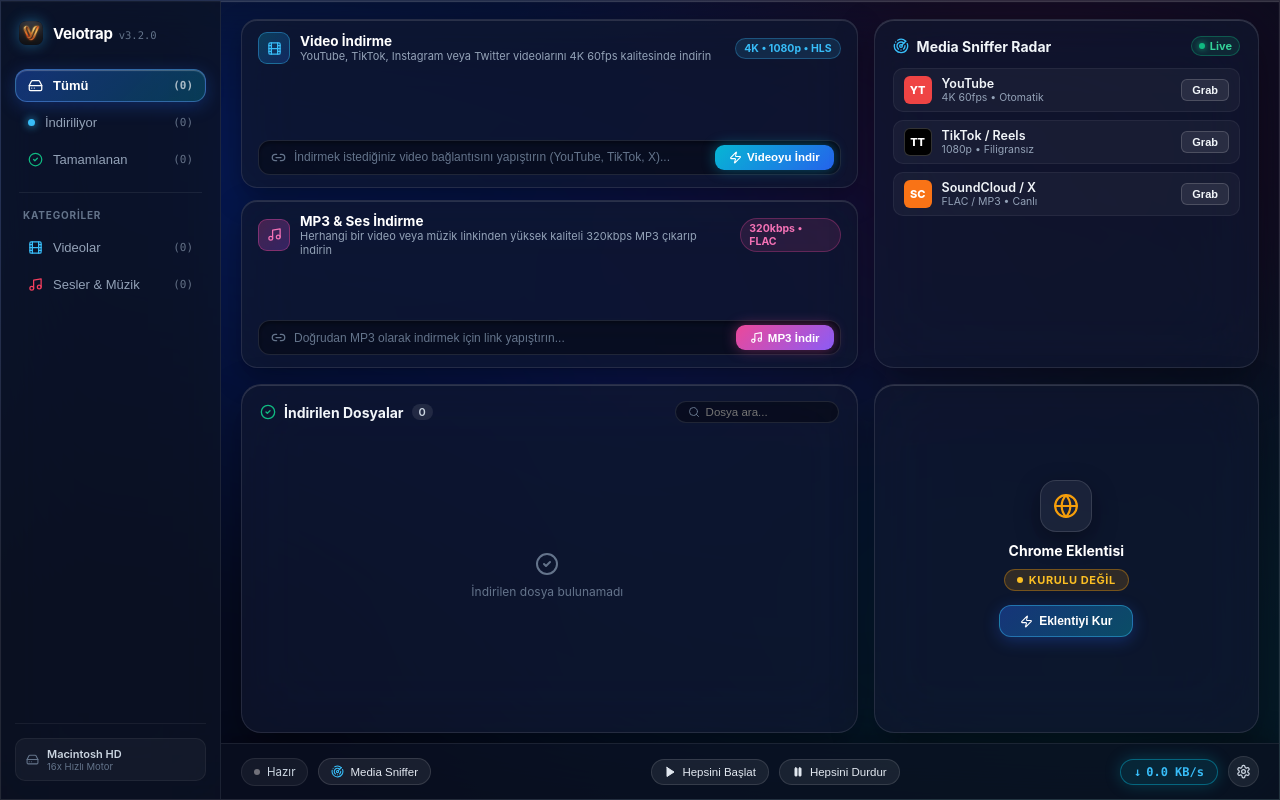
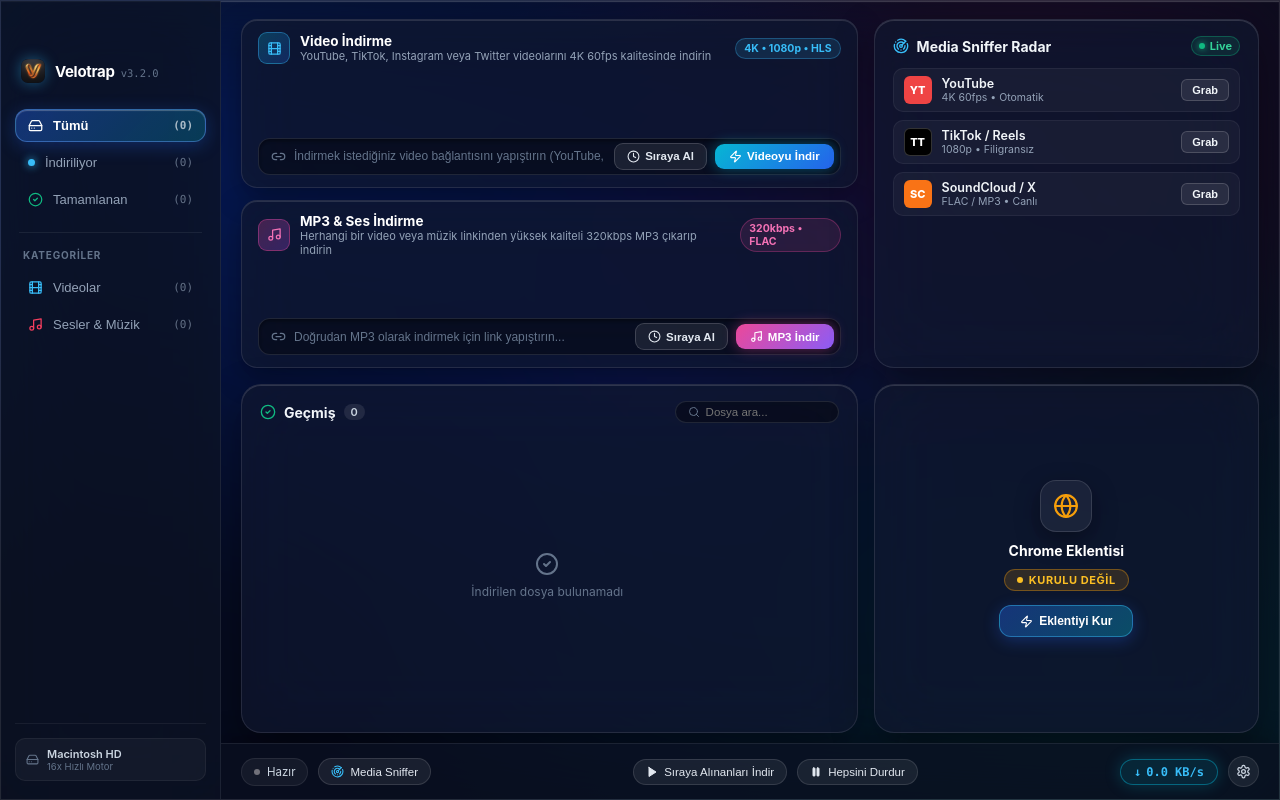
Before and after one commit to EmreYalcn/velotrap, a React (Vite) app: page / in a window 1280 px wide. Built offline with nearby package versions, Linux system fonts and the light colour scheme.

Commit message:
feat(ui): add queue buttons, rename downloads to Geçmiş and position logo below macos buttons

```diff
--- a/package.json
+++ b/package.json
@@ -1,6 +1,6 @@
 {
   "name": "velotrap",
-  "version": "3.1.21",
+  "version": "3.1.22",
   "description": "Velotrap - High-Speed Multi-Threaded Download Manager & Universal Video/Audio Grabber",
   "main": "dist-electron/main.js",
   "scripts": {
--- a/src/App.tsx
+++ b/src/App.tsx
@@ -255,6 +255,33 @@ export function App() {
     }
   };
 
+    const handleQueueDownload = async (url: string, category: 'video' | 'music') => {
+    const clean = url.trim();
+    if (!clean) return;
+    if (category === 'video') setVideoUrlInput('');
+    else setAudioUrlInput('');
+
+    try {
+      const isYt = clean.includes('youtube.com') || clean.includes('youtu.be');
+      const isTiktok = clean.includes('tiktok.com');
+      const ext = category === 'music' ? 'mp3' : 'mp4';
+      const fallbackName = `${category === 'music' ? 'Müzik' : 'Video'}_${Date.now()}.${ext}`;
+
+      if (window.idmApi) {
+        await window.idmApi.addDownload({
+          url: clean,
+          fileName: fallbackName,
+          connectionsCount: settings.maxConnectionsPerDownload || 16,
+          sourceType: isYt || isTiktok ? 'yt-dlp' : 'direct',
+          videoFormatId: category === 'music' ? 'bestaudio' : 'best',
+          autoStart: false,
+        });
+      }
+    } catch (err) {
+      console.error('Queue add failed:', err);
+    }
+  };
+
   const handleDelete = async (id: string, deleteDisk = false) => {
     if (window.idmApi) {
       const updated = await window.idmApi.deleteDownload(id, deleteDisk);
@@ -403,6 +430,14 @@ export function App() {
                     }}
                   />
                   <button
+                    className="liquid-btn-glass-queue"
+                    title={isEn ? 'Queue to History without starting' : 'Başlatmadan Geçmiş listesine sıraya ekle'}
+                    onClick={() => handleQueueDownload(videoUrlInput, 'video')}
+                  >
+                    <Clock size={13} />
+                    <span>{isEn ? 'Queue' : 'Sıraya Al'}</span>
+                  </button>
+                  <button
                     className="liquid-btn-primary"
                     onClick={() => {
                       setModalInitialUrl(videoUrlInput.trim());
@@ -448,6 +483,14 @@ export function App() {
                       }
                     }}
                   />
+                  <button
+                    className="liquid-btn-glass-queue"
+                    title={isEn ? 'Queue to History without starting' : 'Başlatmadan Geçmiş listesine sıraya ekle'}
+                    onClick={() => handleQueueDownload(audioUrlInput, 'music')}
+                  >
+                    <Clock size={13} />
+                    <span>{isEn ? 'Queue' : 'Sıraya Al'}</span>
+                  </button>
                   <button
                     className="liquid-btn-emerald"
                     onClick={() => {
@@ -576,7 +619,7 @@ export function App() {
               <div className="liquid-card-header">
                 <div className="header-left">
                   <CheckCircle2 size={16} className="text-emerald" />
-                  <h3>{isEn ? 'Downloaded Files' : 'İndirilen Dosyalar'}</h3>
+                  <h3>{isEn ? 'History' : 'Geçmiş'}</h3>
                   <span className="liquid-badge-counter">{completedDownloads.length}</span>
                 </div>
                 <div className="liquid-search-box">
@@ -728,11 +771,11 @@ export function App() {
             <div className="bottom-center-group">
               <button
                 className="liquid-glass-pill"
-                title={isEn ? 'Resume All' : 'Hepsini Devam Ettir'}
+                title={isEn ? 'Download Queued' : 'Sıraya Alınanları İndir'}
                 onClick={() => window.idmApi?.resumeAll().then(setDownloads)}
               >
                 <Play size={12} fill="currentColor" />
-                <span>{isEn ? 'Resume All' : 'Hepsini Başlat'}</span>
+                <span>{isEn ? 'Download Queued' : 'Sıraya Alınanları İndir'}</span>
               </button>
 
               <button
--- a/src/styles.css
+++ b/src/styles.css
@@ -2802,8 +2802,9 @@ html,
   display: flex;
   align-items: center;
   gap: 10px;
+  margin-top: 36px;
   margin-bottom: 22px;
-  padding: 2px 4px;
+  padding: 4px 6px;
 }
 
 .liquid-logo-img {
@@ -3489,3 +3490,26 @@ html,
 
 .text-sky { color: #38bdf8 !important; }
 .text-rose { color: #f43f5e !important; }
+
+.liquid-btn-glass-queue {
+  display: flex;
+  align-items: center;
+  gap: 5px;
+  background: rgba(255, 255, 255, 0.08);
+  border: 1px solid rgba(255, 255, 255, 0.16);
+  color: #e2e8f0;
+  font-size: 11.5px;
+  font-weight: 600;
+  padding: 6px 12px;
+  border-radius: 9px;
+  cursor: pointer;
+  transition: all 0.2s cubic-bezier(0.16, 1, 0.3, 1);
+  white-space: nowrap;
+}
+
+.liquid-btn-glass-queue:hover {
+  background: rgba(255, 255, 255, 0.16);
+  border-color: rgba(56, 189, 248, 0.4);
+  color: #ffffff;
+  transform: translateY(-1px);
+}
```
Also changed, not shown: browser-extension/manifest.json.
